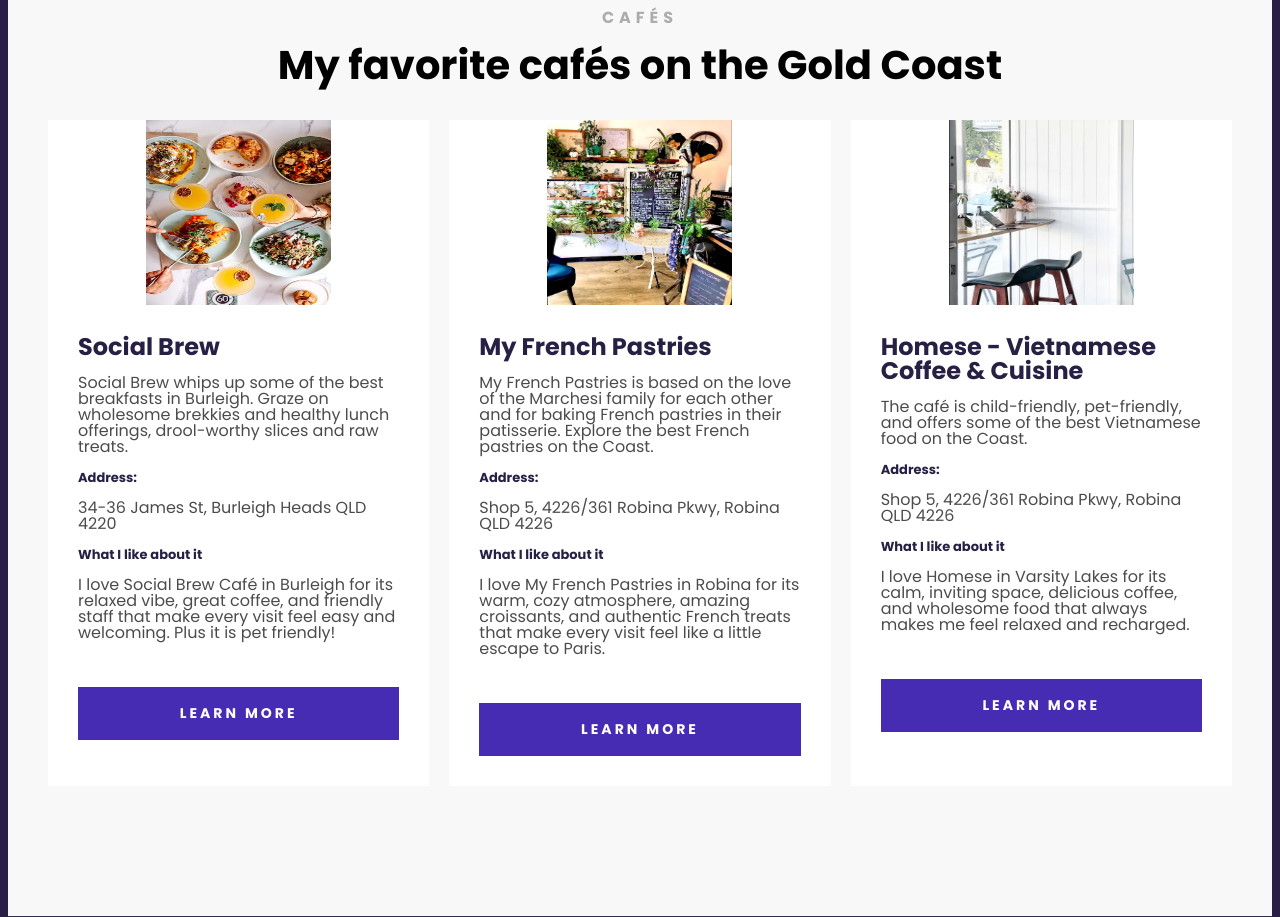
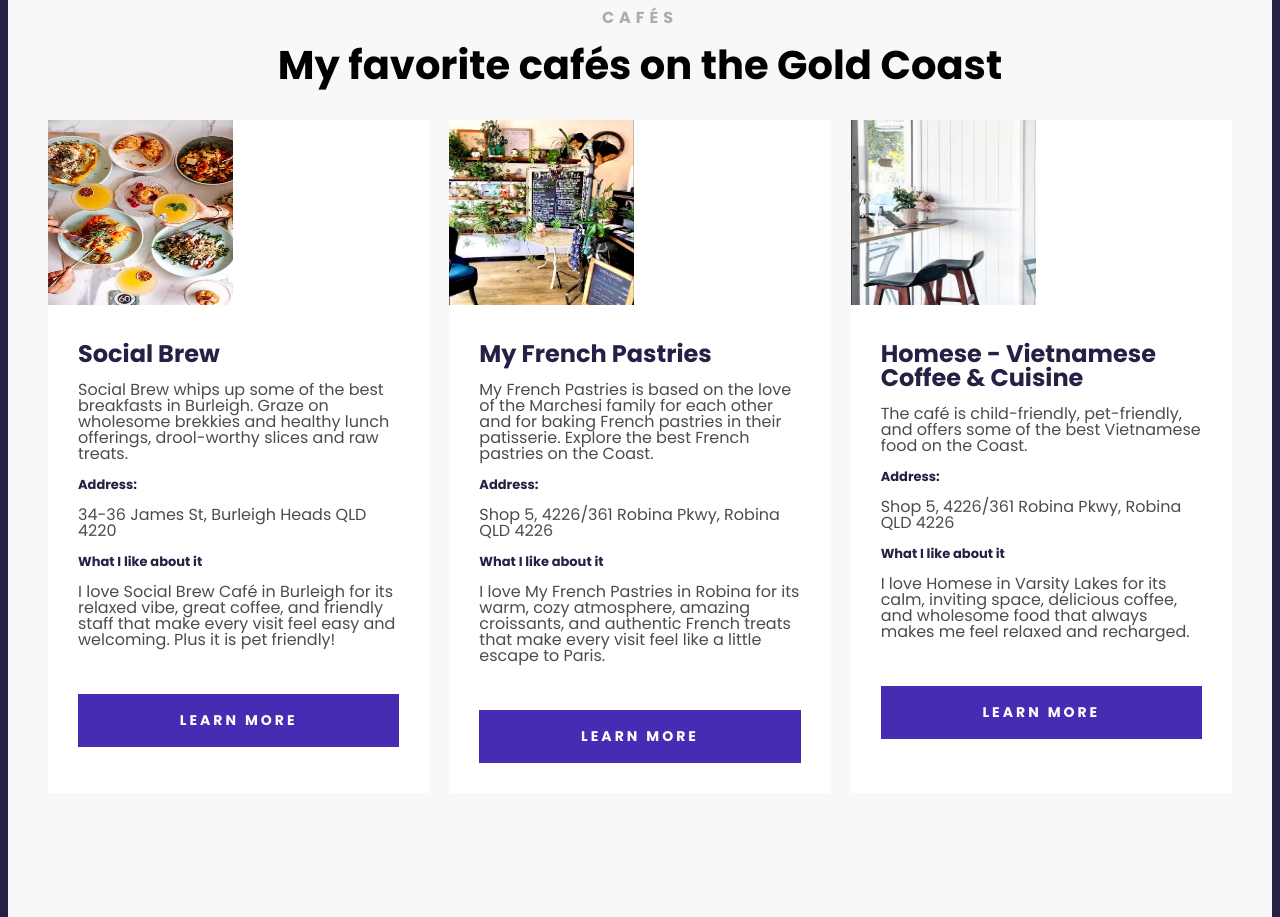
Before and after one commit to kessjelly/Responsive-Add-On, a plain HTML site: page index.html in a window 1280 px wide. Shown: the part 1600-2517 px from the top of the page. Drawn offline with Linux system fonts and the light colour scheme; grey boxes are pictures that could not be loaded.

Commit message:
Updated card imgs

```diff
--- a/styles/styles.css
+++ b/styles/styles.css
@@ -34,6 +34,10 @@ body {
   margin: 30px 0;
 }
 
+.card-header {
+  text-align: left;
+}
+
 .card-body {
   padding: 30px;
 }
@@ -43,10 +47,9 @@ body {
 }
 
 .img-responsive {
-  width: 185px;
+   width: 185px;
   height: 185px;
-  max-width: 100%;
-  display: block;
+  display: inline-block;
 }
 
 .text-align {
```
